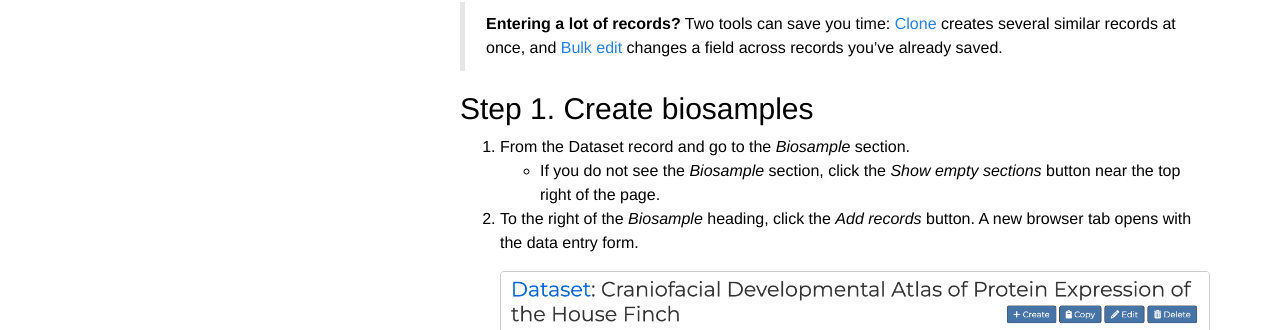
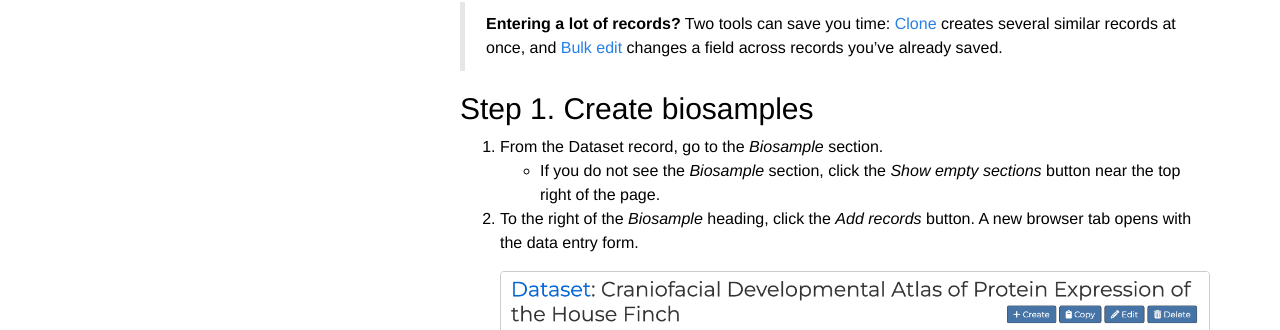
Before and after one commit to informatics-isi-edu/facebase-docs, a Jekyll site: the page built from docs/_docs/submitting/Describe-Experiments-and-Biosamples.md, in a window 1280 px wide and 900 px high, scrolled down 1829 px. Shown: the part 122-452 px from the top of the window. Built offline with Jekyll 4.4.1, drawn with Linux system fonts in a browser that asks for light colours; comment, search, counter and statistics services are not loaded.

Commit message:
fixed typo

```diff
--- a/docs/_docs/submitting/Describe-Experiments-and-Biosamples.md
+++ b/docs/_docs/submitting/Describe-Experiments-and-Biosamples.md
@@ -46,7 +46,7 @@ All of the instructions that follow assume you are [logged in to the FaceBase si
 
 ## Step 1. Create biosamples {#create-biosamples}
 
-1. From the Dataset record and go to the *Biosample* section.
+1. From the Dataset record, go to the *Biosample* section.
     - If you do not see the *Biosample* section, click the *Show empty sections* button near the top right of the page.
 2. To the right of the *Biosample* heading, click the *Add records* button. A new browser tab opens with the data entry form.
 
```
